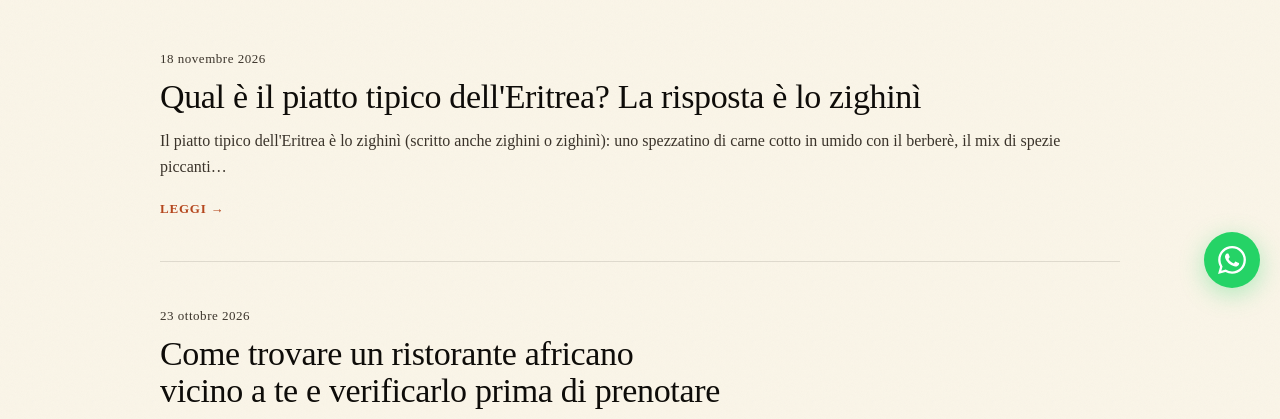
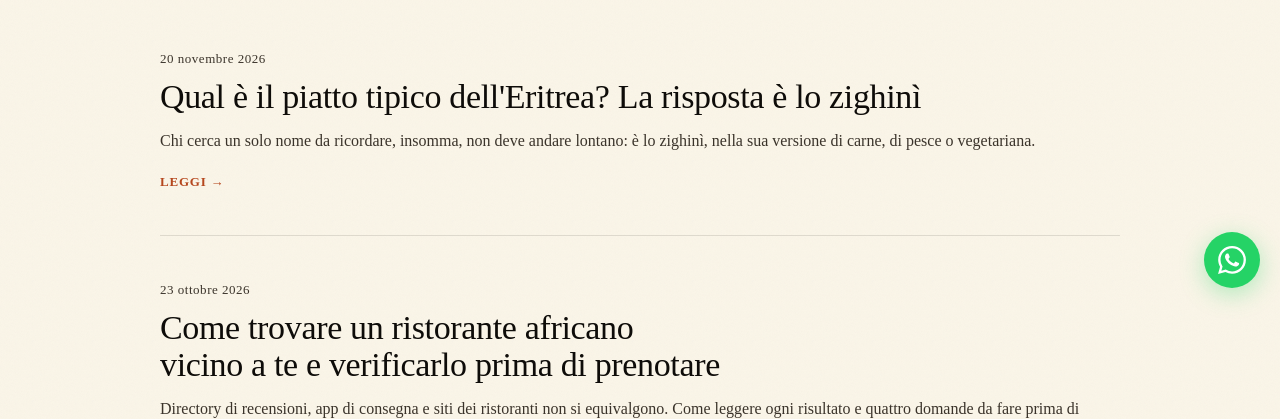
Before and after one commit to amenski/alsicomoro_new, an Astro site: page /blog in a window 1280 px wide. Shown: the part 412-831 px from the top of the page. Built offline with nearby package versions, Linux system fonts and the light colour scheme; Astro itself is replaced by a stand-in of ours.

Commit message:
Backfill whole-sentence description for qual è il piatto tipico (ai_seo #494)

```diff
--- a/src/content/blog/it/qual-e-il-piatto-tipico-dell-eritrea.md
+++ b/src/content/blog/it/qual-e-il-piatto-tipico-dell-eritrea.md
@@ -1,7 +1,7 @@
 ---
 title: "Qual è il piatto tipico dell'Eritrea? La risposta è lo zighinì"
-description: "Il piatto tipico dell'Eritrea è lo zighinì (scritto anche zighini o zighinì): uno spezzatino di carne cotto in umido con il berberè, il mix di spezie piccanti…"
-date: 2026-11-18
+description: "Chi cerca un solo nome da ricordare, insomma, non deve andare lontano: è lo zighinì, nella sua versione di carne, di pesce o vegetariana."
+date: 2026-11-20
 slug: "qual-e-il-piatto-tipico-dell-eritrea"
 keyword: "qual è il piatto tipico dell'eritrea?"
 related:
```
